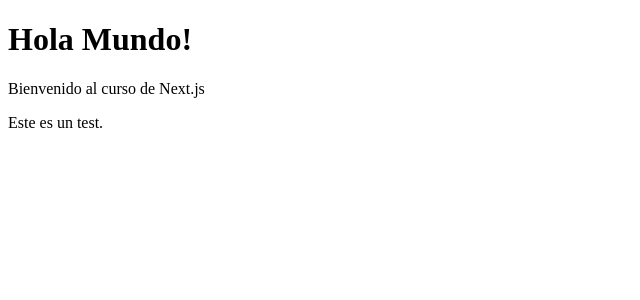
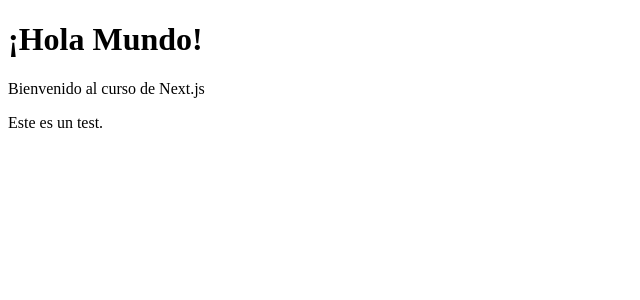
Before and after one commit to rudemex/curso-platzi-nextjs, a Next.js app: page / in a window 1280 px wide. Shown: the top 300 px of the page, without its empty margins (0-640 px from the left). Built offline with nearby package versions, Linux system fonts and the light colour scheme.

Commit message:
First Commit 2

```diff
--- a/pages/index.js
+++ b/pages/index.js
@@ -4,7 +4,7 @@ export default class extends React.Component{
     render() {
         return (
             <div>
-                <h1>Hola Mundo!</h1>
+                <h1>¡Hola Mundo!</h1>
                 <p>Bienvenido al curso de Next.js</p>
                 <p>Este es un test.</p>
             </div>
```
